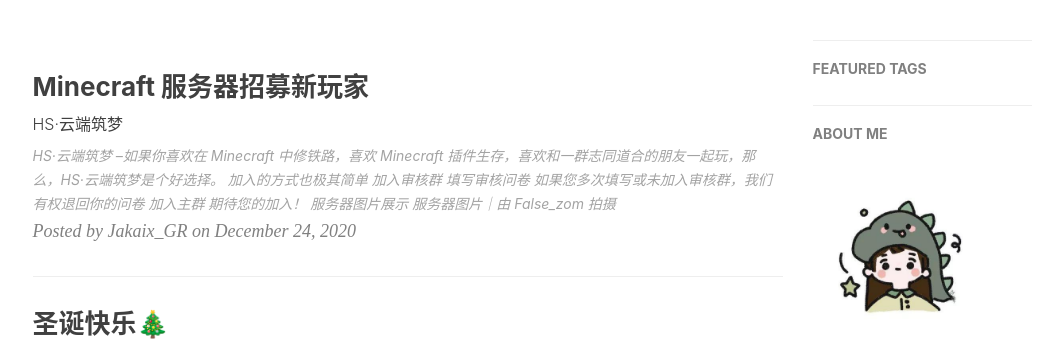
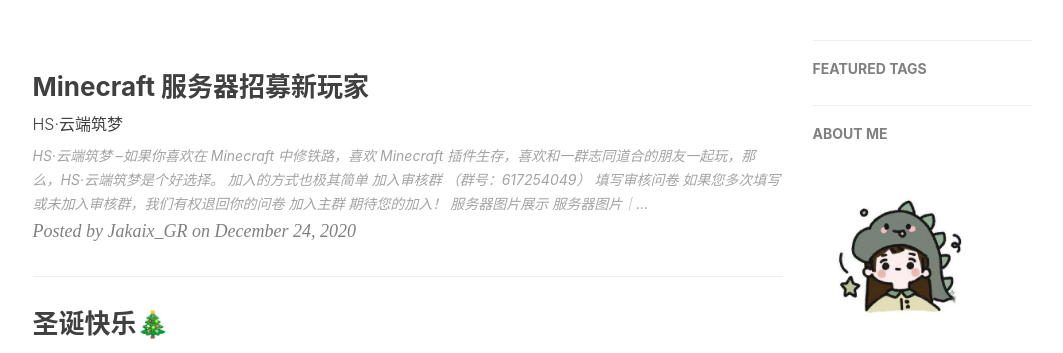
Before and after one commit to JakaixGR/JakaixGR.github.io, a Jekyll site: the page built from index.html, in a window 1280 px wide. Shown: the part 418-771 px from the top of the page, without its empty margins (135-1198 px from the left). Built offline with Jekyll 4.4.1, drawn with Linux system fonts in a browser that asks for light colours; nearby versions of some CDN libraries; the list of posts is cut into pages by our own code; comment, search, counter and statistics services are not loaded.

Commit message:
Update 2020-12-24-MCHS.md

```diff
--- a/_posts/2020-12-24-MCHS.md
+++ b/_posts/2020-12-24-MCHS.md
@@ -18,7 +18,7 @@
 
 ### 加入的方式也极其简单
 
-- 加入审核群
+- 加入审核群 （群号：617254049）
 - 填写审核问卷   ***如果您多次填写或未加入审核群，我们有权退回你的问卷***
 - 加入主群
 
```
